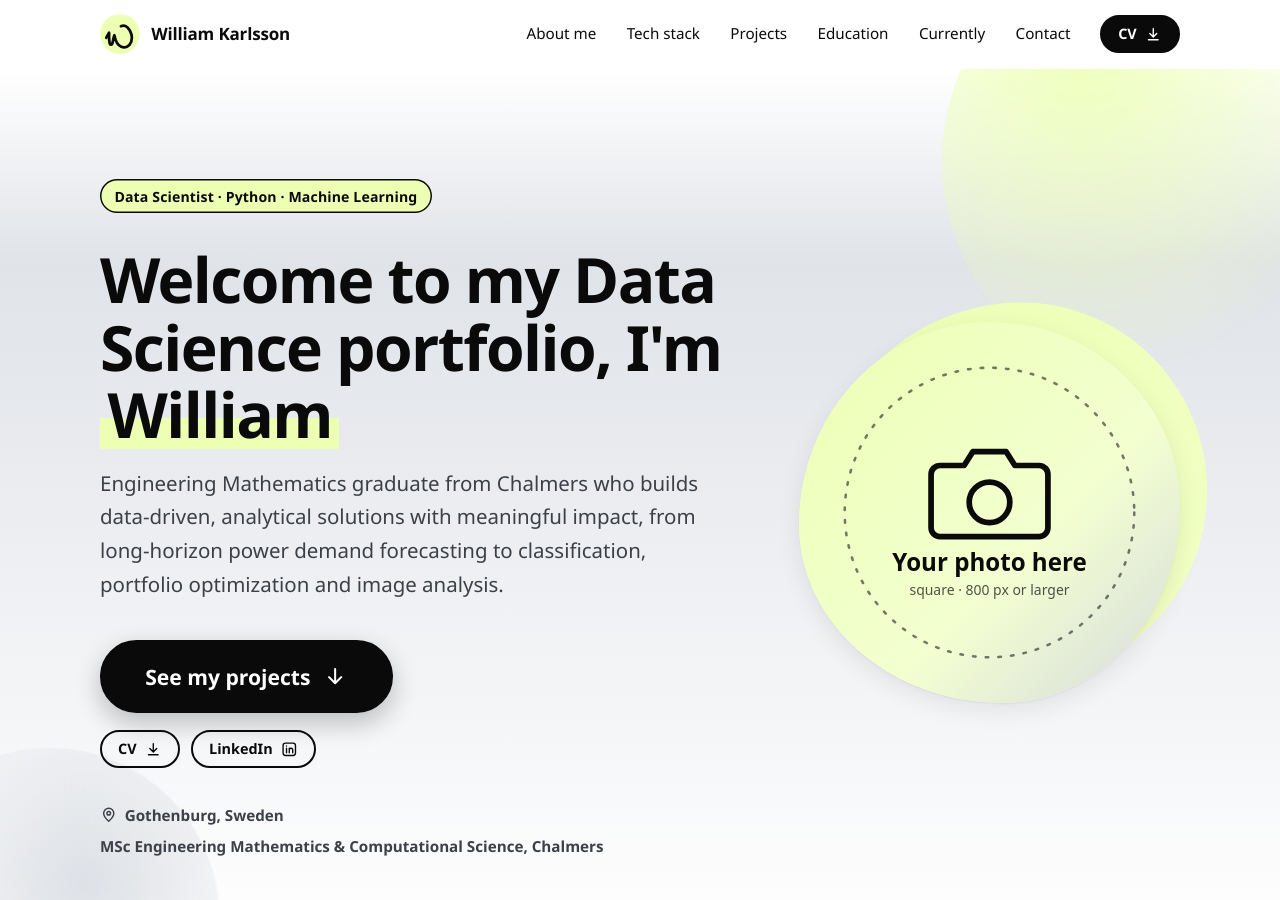
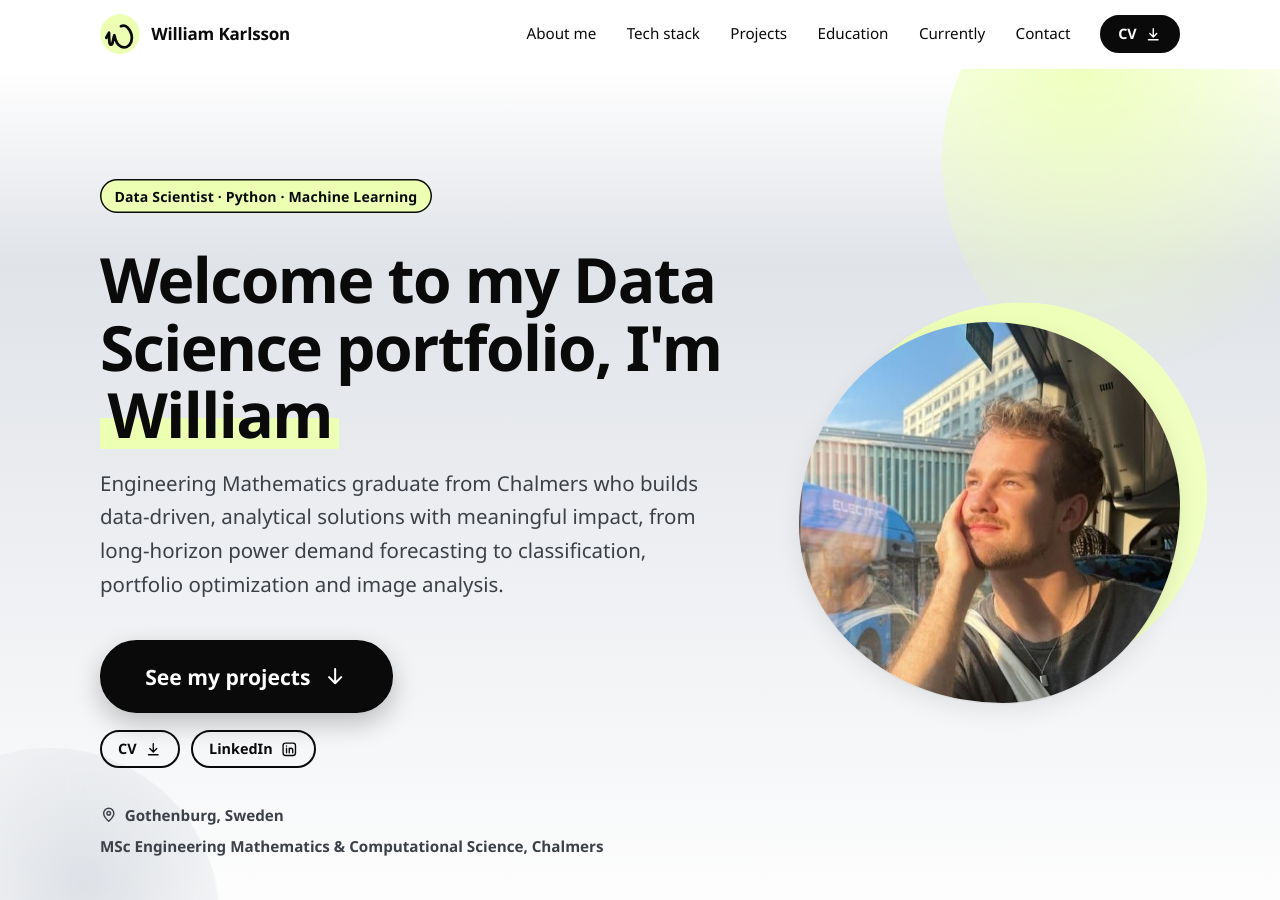
Before and after one commit to floatzell/floatzell.github.io, a Jekyll site: the page built from index.md, in a window 1280 px wide and 900 px high. Built offline with Jekyll 4.4.1, drawn with Linux system fonts in a browser that asks for light colours.

Commit message:
Update profile image in configuration

```diff
--- a/_config.yml
+++ b/_config.yml
@@ -13,7 +13,7 @@ location: "Gothenburg, Sweden"
 lang: en
 
 # Your profile photo (square, at least 800 x 800 px). Upload it to assets/images/ and put its file name here.
-profile_image: /assets/images/headshot-placeholder.svg
+profile_image: /assets/images/meontram.jpg
 encoding: utf-8
 
 # ---- URLs ------------------------------------------------------------------
```
